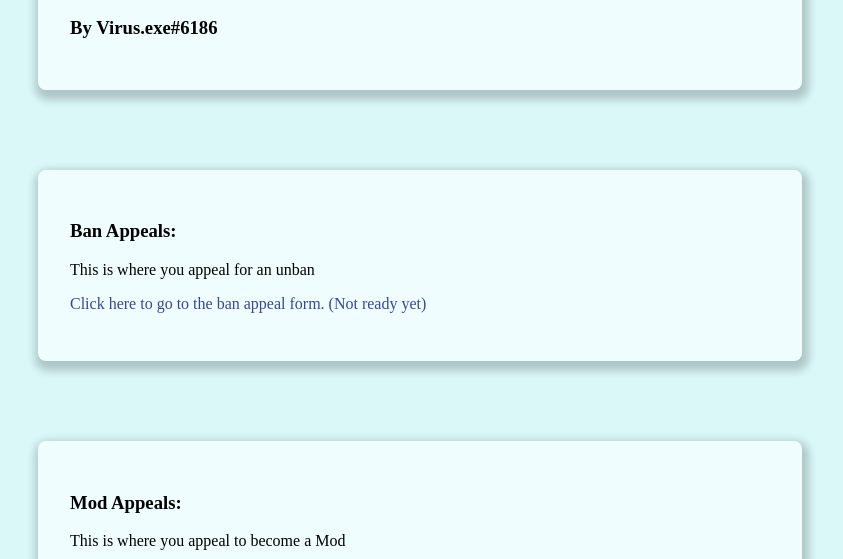
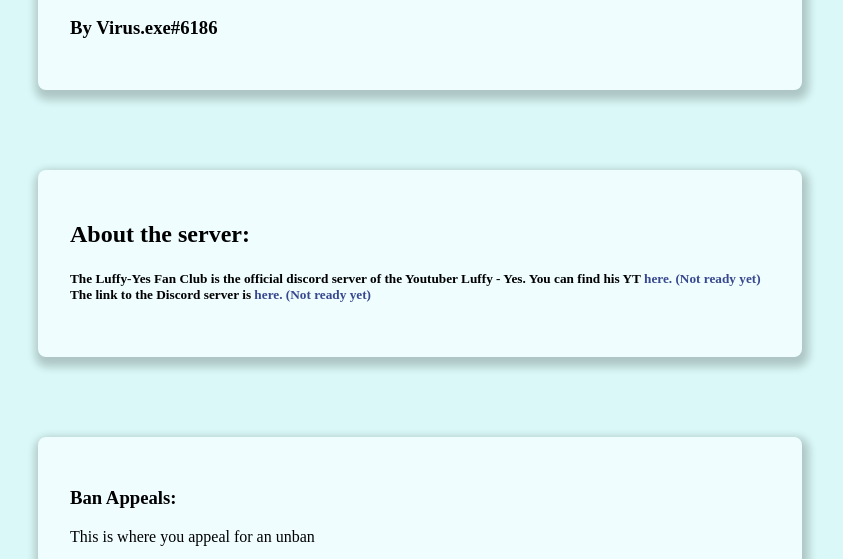
Before and after one commit to Danx3mer/Luffy-Yes-Appeals, a plain HTML site: page index.html in a window 1280 px wide. Shown: the part 222-781 px from the top of the page, without its empty margins (220-1063 px from the left). Drawn offline with Linux system fonts and the light colour scheme.

Commit message:
Update 4

```diff
--- a/index.html
+++ b/index.html
@@ -40,6 +40,12 @@
     <h3>By Virus.exe#6186</h3>
 </div>
 <div>
+	<h2>About the server:</h2>
+	<h5>The Luffy-Yes Fan Club is the official discord server of the Youtuber Luffy - Yes. You can find his YT
+		<a href="https:/www.google.com/404">here. (Not ready yet)</a>
+	The link to the Discord server is <a href="https:/www.google.com/404">here. (Not ready yet)</a></h5>
+</div>
+<div>
 	<h3>Ban Appeals:</h3>
 	<p>This is where you appeal for an unban</p>
 	<p><a href="https:/www.google.com/404">Click here to go to the ban appeal form. (Not ready yet)</a></p>
```
